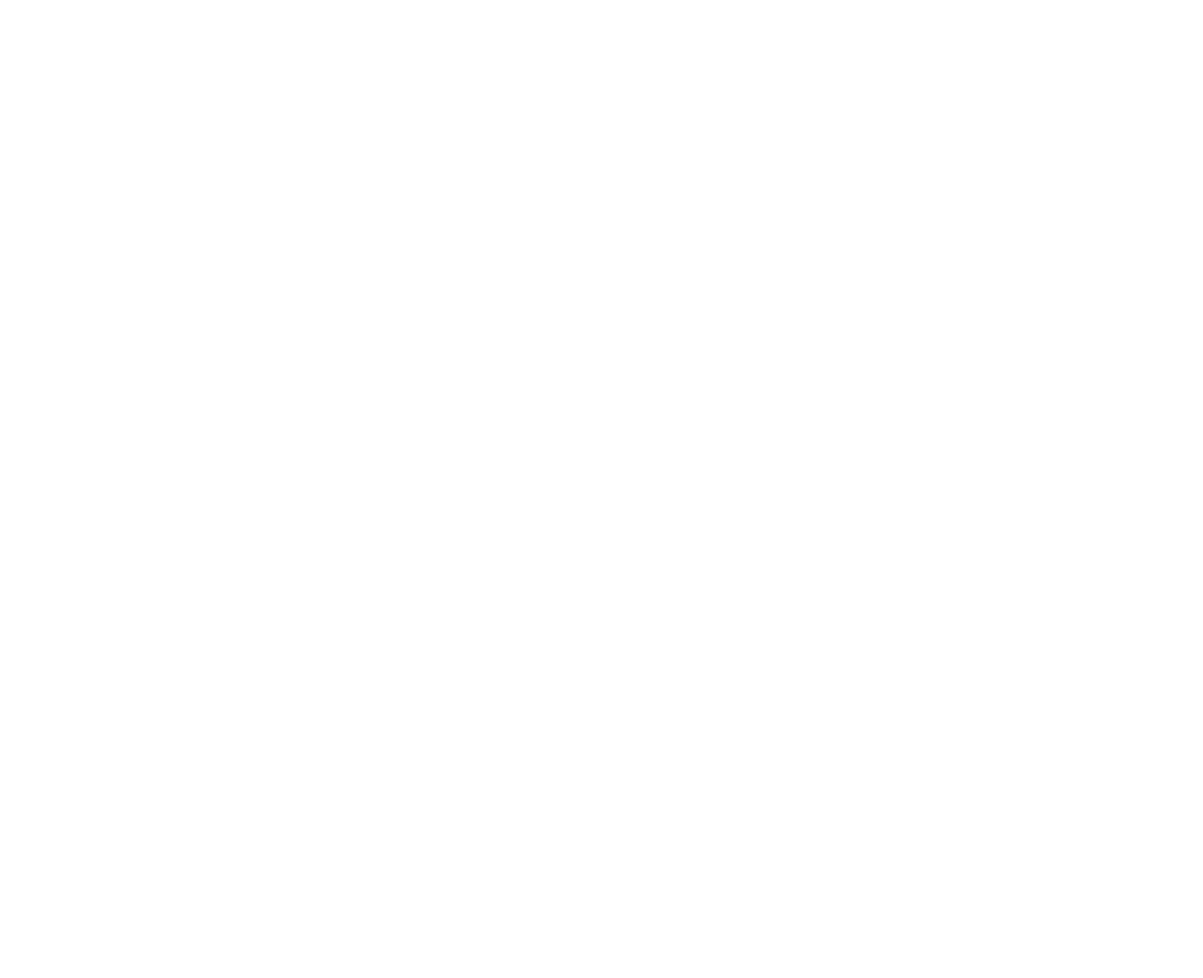
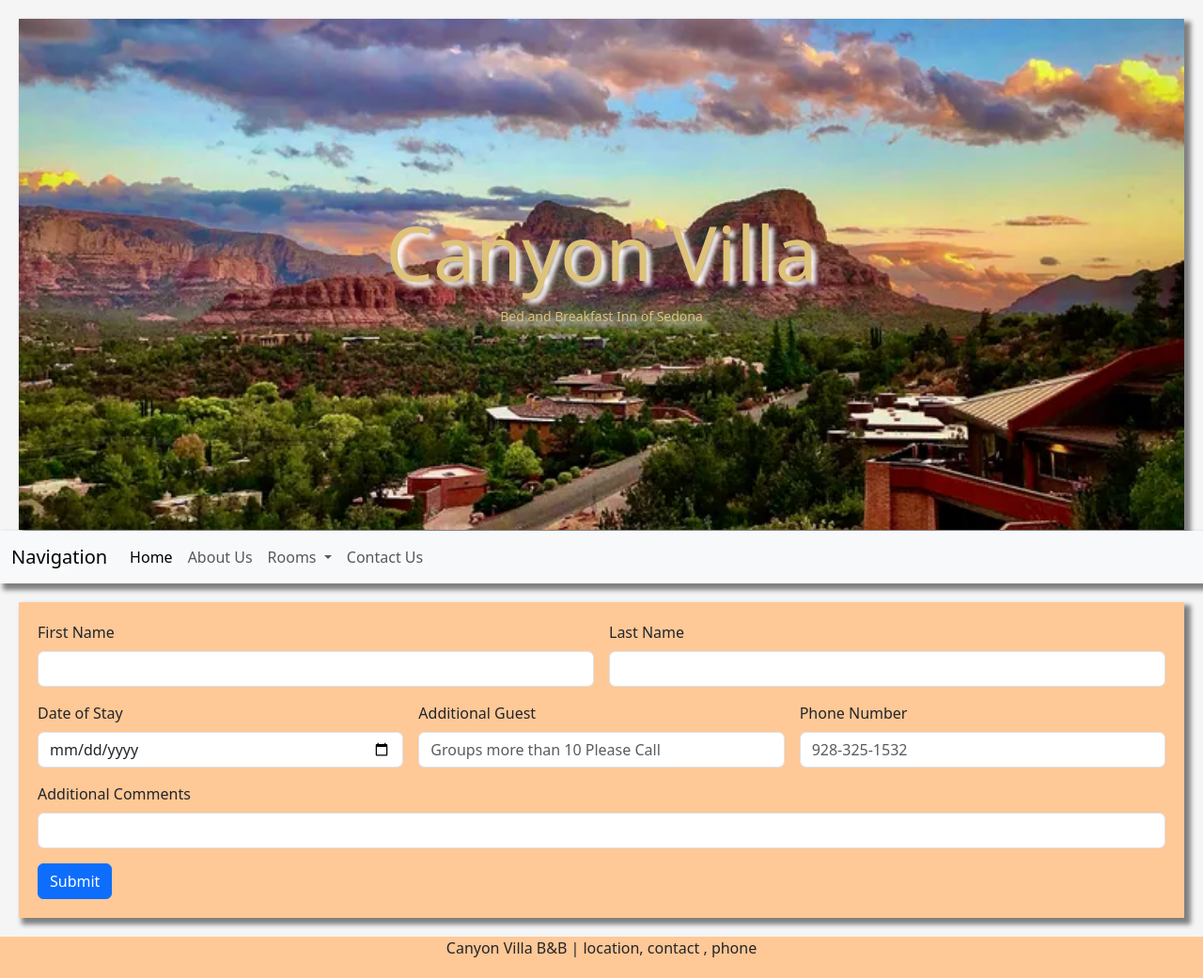
Before and after one commit to ah0986372/bootstrap, a plain HTML site: page contactus.html in a window 1280 px wide. Shown: the whole page at 94% size. Before the commit the page ends 800 px from the top, so only its background shows below. Drawn offline with nearby package versions, Linux system fonts and the light colour scheme.

Commit message:
80% completion and addition of the contact us page

```diff
--- a/contactus.html
+++ b/contactus.html
@@ -0,0 +1,116 @@
+<!DOCTYPE html>
+<html lang="en">
+
+<head>
+    <meta charset="UTF-8">
+    <meta name="viewport" content="width=device-width, initial-scale=1.0">
+    <title>Document</title>
+    <link href="https://cdn.jsdelivr.net/npm/bootstrap@5.3.0/dist/css/bootstrap.min.css" rel="stylesheet"
+        integrity="sha384-9ndCyUaIbzAi2FUVXJi0CjmCapSmO7SnpJef0486qhLnuZ2cdeRhO02iuK6FUUVM" crossorigin="anonymous">
+    <link rel="stylesheet" href="style.css">
+</head>
+
+<body>
+    <div class="alpha">
+        <header>
+
+
+            <section class="maintitle">
+                <h1 class="topHeader display-1"> Canyon Villa</h1>
+                <p><small>Bed and Breakfast Inn of Sedona</small></p>
+            </section>
+
+            <nav class="navbar navbar-expand-lg bg-body-tertiary "
+                data-bs-theme="light">
+                <div class="container-fluid">
+                    <a class="navbar-brand" href="index.html">Navigation</a>
+                    <button class="navbar-toggler" type="button" data-bs-toggle="collapse"
+                        data-bs-target="#navbarSupportedContent" aria-controls="navbarSupportedContent"
+                        aria-expanded="false" aria-label="Toggle navigation">
+                        <span class="navbar-toggler-icon"></span>
+                    </button>
+                    <div class="collapse navbar-collapse" id="navbarSupportedContent">
+                        <ul class="navbar-nav me-auto mb-2 mb-lg-0">
+                            <li class="nav-item">
+                                <a class="nav-link active" aria-current="page" href="index.html">Home</a>
+                            </li>
+                            <li class="nav-item">
+                                <a class="nav-link" href="aboutus.html">About Us</a>
+                            </li>
+                            <li class="nav-item dropdown">
+                                <a class="nav-link dropdown-toggle" href="#" role="button" data-bs-toggle="dropdown"
+                                    aria-expanded="false">
+                                    Rooms
+                                </a>
+                                <ul class="dropdown-menu">
+                                    <li><a class="dropdown-item" href="rooms.html">View Rooms</a></li>
+                                    <li><a class="dropdown-item" href="contactus.html">Booking Reservation</a></li>
+
+                                </ul>
+                            </li>
+                            <li class="nav-item">
+                                <a class="nav-link">Contact Us</a>
+                            </li>
+                        </ul>
+
+                    </div>
+                </div>
+            </nav>
+        </header>
+
+        <div class="maincontent">
+            <section>
+                <form class="row g-3">
+                    <div class="col-md-6">
+                      <label for="inputfname4" class="form-label">First Name</label>
+                      <input type="fname" class="form-control" id="inputfname4">
+                    </div>
+                    <div class="col-md-6">
+                      <label for="inputlname4" class="form-label">Last Name</label>
+                      <input type="lname" class="form-control" id="inputlname4">
+                    </div>
+                    <div class="col-md-4">
+                      <label for="inputDate" class="form-label">Date of Stay</label>
+                      <input type="date" class="form-control" id="inputDate">
+                    </div>
+                    <div class="col-md-4">
+                      <label for="inputNumber" class="form-label">Additional Guest</label>
+                      <input type="number" class="form-control" id="inputNumber" min="0" max="10" placeholder="Groups more than 10 Please Call">
+                    </div>
+                    <div class="col-md-4">
+                      <label for="inputPhone" class="form-label">Phone Number</label>
+                      <input type="tel" class="form-control" id="inputPhone" placeholder="928-325-1532">
+                    </div>
+                    <div class="col-12">
+                      <label for="inputComment" class="form-label">Additional Comments</label>
+                      <input type="text" class="form-control" id="inputComment">
+                    </div>
+
+                    <div class="col-12">
+                      <button type="submit" class="btn btn-primary">Submit</button>
+                    </div>
+                  </form>
+            </section>
+
+        </div>
+
+        <!-- Alpha container end -->
+    </div>
+
+    <footer>
+        Canyon Villa B&B | location, contact , phone
+    </footer>
+
+
+
+
+
+
+
+    <script src="https://cdn.jsdelivr.net/npm/bootstrap@5.3.0/dist/js/bootstrap.bundle.min.js"
+        integrity="sha384-geWF76RCwLtnZ8qwWowPQNguL3RmwHVBC9FhGdlKrxdiJJigb/j/68SIy3Te4Bkz"
+        crossorigin="anonymous"></script>
+    <script src="script.js"></script>
+</body>
+
+</html>
--- a/style.css
+++ b/style.css
@@ -1,12 +1,14 @@
+
 :root{
 --primary: rgb(221, 194, 120);
 --shadow: 5px 5px 5px 2px grey;
 --light: white;
 --padding: 5px;
---bord-rad: 25px 25px
+--bord-rad: 25px 25px;
+--base: peachpuff;
 }
 body{
-    background-color: peachpuff;
+    background-color: whitesmoke;
 }
 header {
     text-align: center;
@@ -23,9 +25,12 @@ header {
 nav{
     box-shadow: var(--shadow);
 }
+
 section{
-    background-color: var(--primary);
+    background-color: rgb(255, 200, 151);
     margin: 20px;
+    box-shadow: var(--shadow);
+    padding: 20px;
 }
 .bodytitle{
     text-transform: capitalize;
@@ -36,6 +41,19 @@ section{
     grid-template-columns: 1fr 1fr 1fr;
     gap: 5px;
 }
-/* .slide{
-    float: right;
-} */
+.slide{
+    width: 60%;
+    margin-left: auto;
+    margin-right: auto;
+
+}
+.intro{
+    text-align: center;
+}
+footer{
+    background-color: rgb(255, 200, 151);
+    text-align: center;
+    padding-bottom: 20px;
+
+
+}
```
Also changed, not shown: index.html (+30 -20 lines), images/2018_slide_1.jpg (added), images/2018_slide_3.jpg (added), images/2018_slide_4.jpg (added), images/2018_slide_5.jpg (added), images/IMG_3317-900x475.jpg (added), images/pool.jpg (added), images/sm_rm_6_1.jpg (added), images/sm_slides_7.jpg (added), 1 other file.
